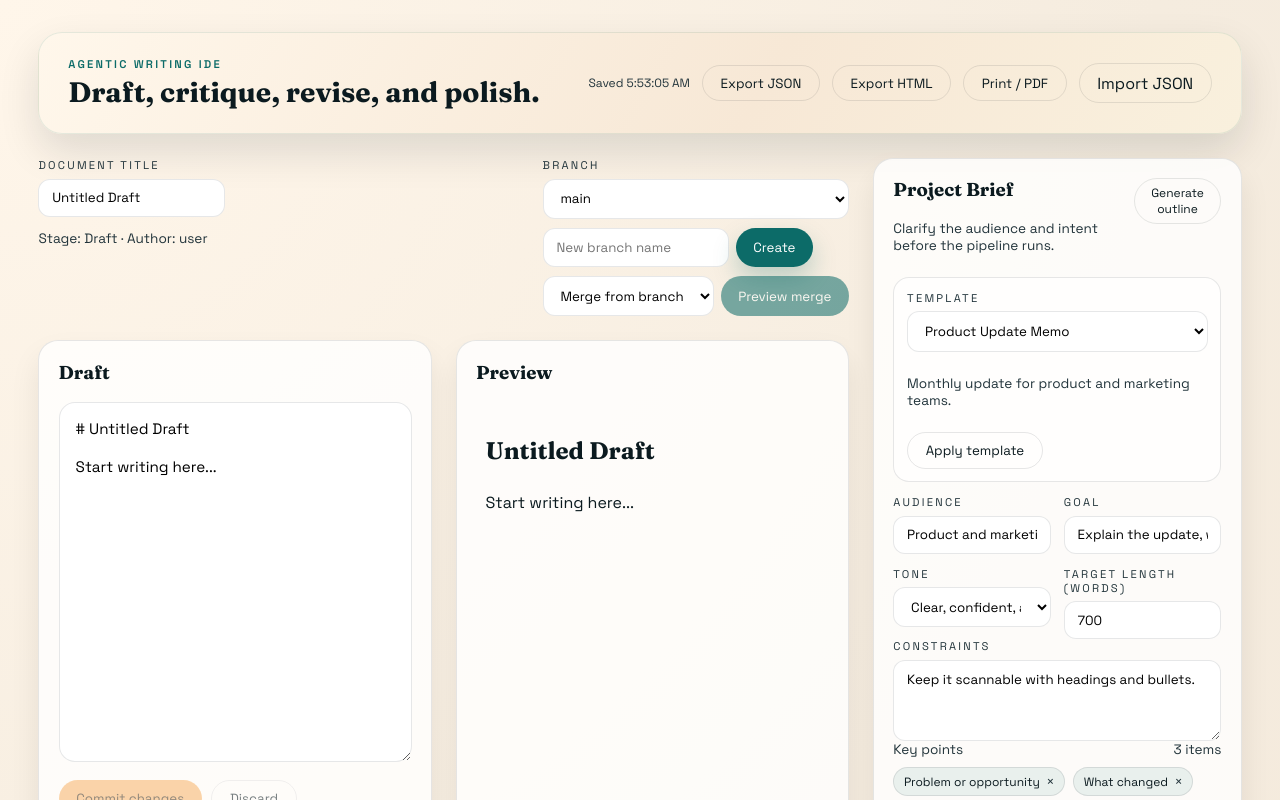
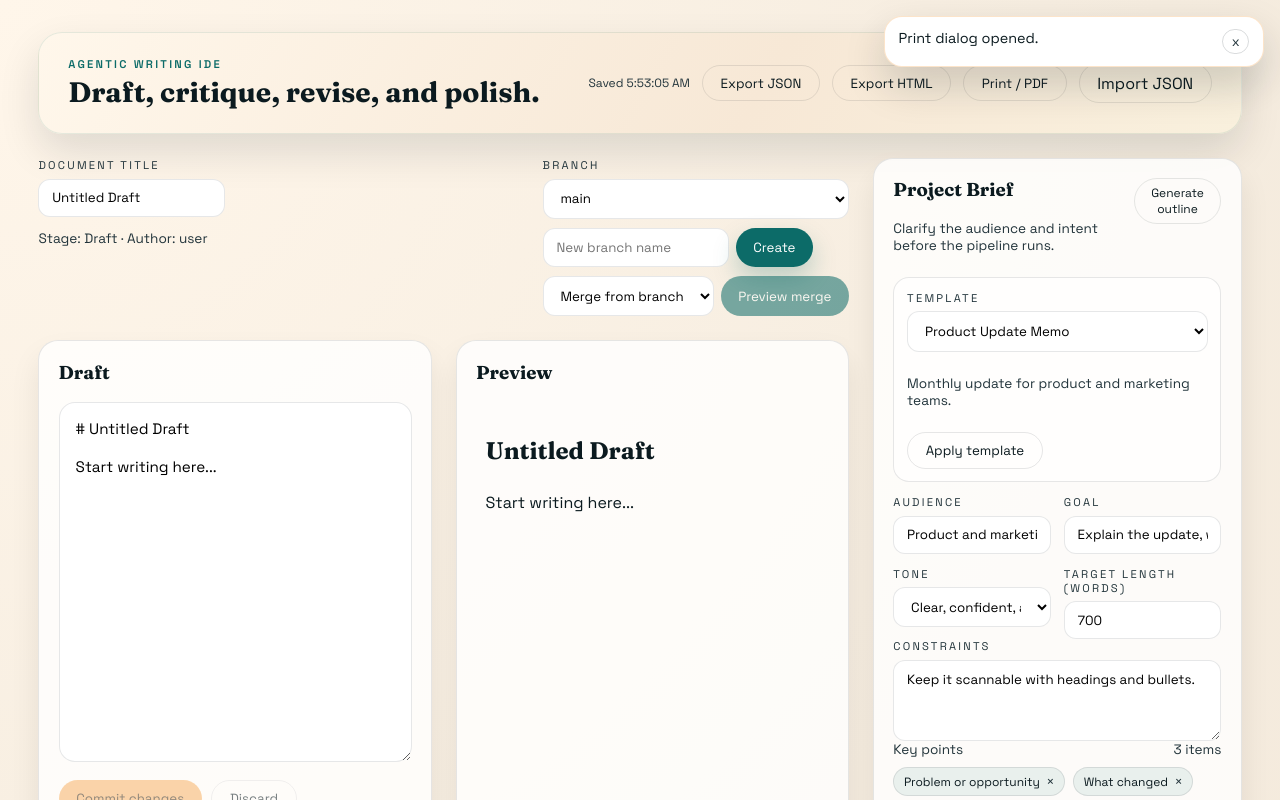
Before and after one commit to sarveshkapre/agentic-writing-ide, a React (Vite) app: page / in a window 1280 px wide. Both pictures are taken after a click on the button "Print / PDF". Shown: the top 800 px of the page. Built offline with nearby package versions, Linux system fonts and the light colour scheme.

Commit message:
feat: add non-blocking toast notifications for key actions

```diff
--- a/src/App.tsx
+++ b/src/App.tsx
@@ -25,6 +25,7 @@ import { MarkdownPreview } from "./ui/MarkdownPreview";
 import { MetricsPanel } from "./ui/MetricsPanel";
 import { PipelinePanel } from "./ui/PipelinePanel";
 import { SettingsPanel } from "./ui/SettingsPanel";
+import { ToastStack, type Toast, type ToastKind } from "./ui/ToastStack";
 import "./styles.css";
 
 const nowIso = () => new Date().toISOString();
@@ -87,6 +88,7 @@ export const App: React.FC = () => {
   const [llmStatus, setLlmStatus] = useState("Not tested");
   const [llmModels, setLlmModels] = useState<string[]>([]);
   const [runningStage, setRunningStage] = useState<StageId | null>(null);
+  const [toasts, setToasts] = useState<Toast[]>([]);
   const [pendingNav, setPendingNav] = useState<
     | { kind: "select-revision"; revisionId: string }
     | { kind: "switch-branch"; branchId: string }
@@ -121,6 +123,19 @@ export const App: React.FC = () => {
     }, 200);
     return () => clearTimeout(timeout);
   }, [state]);
+
+  const dismissToast = useCallback((id: string) => {
+    setToasts((prev) => prev.filter((toast) => toast.id !== id));
+  }, []);
+
+  const pushToast = useCallback(
+    (kind: ToastKind, message: string) => {
+      const id = createId();
+      setToasts((prev) => [...prev, { id, kind, message }]);
+      window.setTimeout(() => dismissToast(id), 6000);
+    },
+    [dismissToast]
+  );
 
   const branchOptions = useMemo(
     () => Object.values(doc.branches),
@@ -295,6 +310,7 @@ export const App: React.FC = () => {
             const message =
               error instanceof Error ? error.message : "LLM provider error.";
             setLlmStatus(`LLM failed: ${message} (falling back to offline).`);
+            pushToast("error", `LLM failed: ${message}`);
           }
         }
 
@@ -321,6 +337,7 @@ export const App: React.FC = () => {
       llmEnabled,
       selectedRevision.id,
       state.settings.llm,
+      pushToast,
       workingContent
     ]
   );
@@ -356,6 +373,7 @@ export const App: React.FC = () => {
       name: trimmed,
       fromRevisionId
     });
+    pushToast("success", `Created branch "${trimmed}".`);
     setBranchName("");
     setBranchError("");
     setMergePreview(null);
@@ -364,6 +382,7 @@ export const App: React.FC = () => {
     branchOptions,
     commitWorkingCopy,
     dispatch,
+    pushToast,
     selectedRevision.id
   ]);
 
@@ -471,7 +490,7 @@ export const App: React.FC = () => {
     if (!sourceHead) return;
 
     if (currentBranch.headRevisionId !== mergePreview.targetHeadId) {
-      setSaveStatus("Merge preview is stale. Re-run preview.");
+      pushToast("error", "Merge preview is stale. Re-run preview.");
       return;
     }
 
@@ -491,29 +510,33 @@ export const App: React.FC = () => {
     };
     dispatch({ type: "ADD_REVISION", revision });
     setMergePreview(null);
-    setSaveStatus(
+    pushToast(
+      mergePreview.conflictCount > 0 ? "info" : "success",
       mergePreview.conflictCount > 0
-        ? `Merged with ${mergePreview.conflictCount} resolved conflicts`
-        : "Merge completed"
+        ? `Merge completed (${mergePreview.conflictCount} conflicts resolved).`
+        : "Merge completed."
     );
-  }, [currentBranch.headRevisionId, dispatch, doc.revisions, mergePreview]);
+  }, [currentBranch.headRevisionId, dispatch, doc.revisions, mergePreview, pushToast]);
 
   const handleExport = useCallback(() => {
     const data = exportState(state);
     downloadFile("agentic-writing-ide.json", data, "application/json");
-  }, [state]);
+    pushToast("success", "Exported JSON.");
+  }, [pushToast, state]);
 
   const handleExportHtml = useCallback(() => {
     const html = renderMarkdown(workingContent);
     const docHtml = wrapHtml(doc.title, html);
     downloadFile("agentic-draft.html", docHtml, "text/html");
-  }, [doc.title, workingContent]);
+    pushToast("success", "Exported HTML.");
+  }, [doc.title, pushToast, workingContent]);
 
   const handleExportPdf = useCallback(() => {
     const html = renderMarkdown(workingContent);
     const docHtml = wrapHtml(doc.title, html);
     printHtml(docHtml);
-  }, [doc.title, workingContent]);
+    pushToast("info", "Print dialog opened.");
+  }, [doc.title, pushToast, workingContent]);
 
   const handleImport = (file: File | null, input: HTMLInputElement | null) => {
     if (!file) {
@@ -525,12 +548,12 @@ export const App: React.FC = () => {
         const imported = importState(text);
         dispatch({ type: "RESET", state: imported });
         const importedTitle = imported.document?.title || "Untitled Draft";
-        setSaveStatus(`Imported "${importedTitle}" at ${new Date().toLocaleTimeString()}`);
+        pushToast("success", `Imported "${importedTitle}".`);
         setMergePreview(null);
       })
       .catch((error: unknown) => {
         const message = error instanceof Error ? error.message : "Import failed.";
-        setSaveStatus(`Import failed: ${message}`);
+        pushToast("error", `Import failed: ${message}`);
       })
       .finally(() => {
         if (input) input.value = "";
@@ -651,6 +674,7 @@ export const App: React.FC = () => {
 
   return (
     <div className="app">
+      <ToastStack toasts={toasts} onDismiss={dismissToast} />
       <header className="topbar">
         <div>
           <p className="eyebrow">Agentic Writing IDE</p>
--- a/src/styles.css
+++ b/src/styles.css
@@ -85,6 +85,75 @@ body {
 .status {
   font-size: 0.75rem;
   color: var(--ink-soft);
+}
+
+.toast-stack {
+  position: fixed;
+  top: 1rem;
+  right: 1rem;
+  z-index: 999;
+  display: flex;
+  flex-direction: column;
+  gap: 0.6rem;
+  width: min(380px, calc(100vw - 2rem));
+}
+
+.toast {
+  display: flex;
+  align-items: flex-start;
+  gap: 0.75rem;
+  padding: 0.75rem 0.85rem;
+  border-radius: 18px;
+  background: #fff;
+  border: 1px solid var(--border);
+  box-shadow: 0 18px 40px rgba(11, 26, 31, 0.18);
+  animation: toastIn 160ms ease-out both;
+}
+
+.toast.success {
+  border-color: rgba(12, 107, 104, 0.25);
+}
+
+.toast.error {
+  border-color: rgba(216, 140, 154, 0.35);
+}
+
+.toast.info {
+  border-color: rgba(247, 178, 103, 0.35);
+}
+
+.toast-message {
+  margin: 0;
+  flex: 1;
+  font-size: 0.9rem;
+  line-height: 1.35;
+  color: var(--ink);
+}
+
+.toast-close {
+  padding: 0.2rem 0.55rem;
+  border-radius: 999px;
+  background: transparent;
+  border: 1px solid rgba(11, 26, 31, 0.15);
+  box-shadow: none;
+  color: var(--ink-soft);
+}
+
+.toast-close:hover {
+  transform: none;
+  box-shadow: none;
+  background: rgba(11, 26, 31, 0.04);
+}
+
+@keyframes toastIn {
+  from {
+    opacity: 0;
+    transform: translateY(-6px);
+  }
+  to {
+    opacity: 1;
+    transform: translateY(0);
+  }
 }
 
 .layout {
--- /dev/null
+++ b/src/ui/ToastStack.tsx
@@ -0,0 +1,34 @@
+import React from "react";
+
+export type ToastKind = "success" | "error" | "info";
+
+export type Toast = {
+  id: string;
+  kind: ToastKind;
+  message: string;
+};
+
+export const ToastStack: React.FC<{
+  toasts: Toast[];
+  onDismiss: (id: string) => void;
+}> = ({ toasts, onDismiss }) => {
+  if (toasts.length === 0) return null;
+
+  return (
+    <div className="toast-stack" aria-live="polite" aria-relevant="additions">
+      {toasts.map((toast) => (
+        <div key={toast.id} className={`toast ${toast.kind}`} role="status">
+          <p className="toast-message">{toast.message}</p>
+          <button
+            type="button"
+            className="toast-close"
+            aria-label="Dismiss notification"
+            onClick={() => onDismiss(toast.id)}
+          >
+            x
+          </button>
+        </div>
+      ))}
+    </div>
+  );
+};
```
Also changed, not shown: 1 other file (tests, documents, lock files or other folders).
